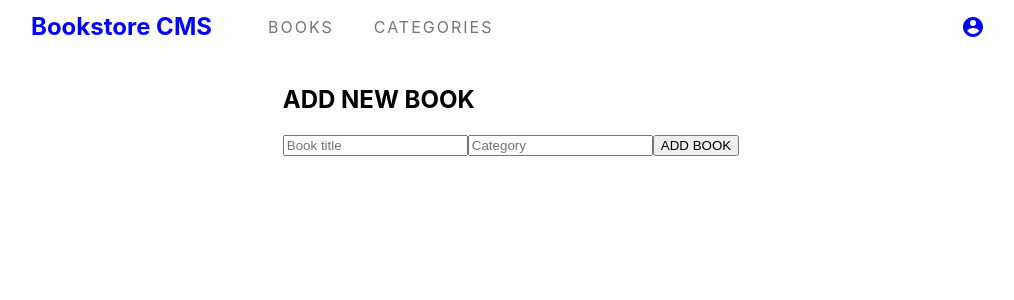
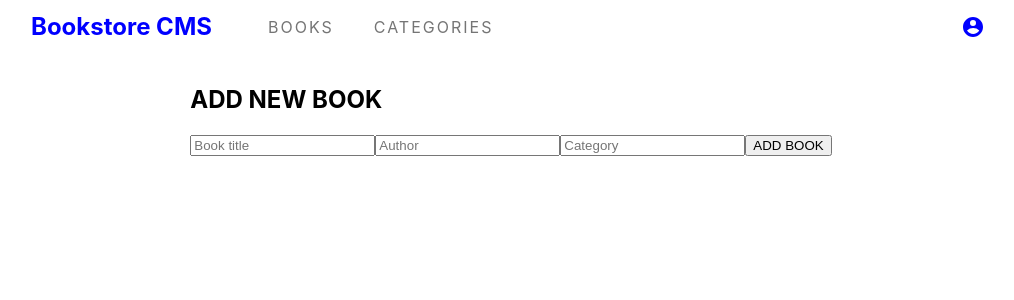
Before and after one commit to helio3197/bookstore, a React (Create React App) app: page / in a window 1280 px wide. Shown: the top 300 px of the page, without its empty margins (129-1143 px from the left). Built offline with nearby package versions, Linux system fonts and the light colour scheme.

Commit message:
Implement local state to Book component

```diff
--- a/src/components/AddBook.js
+++ b/src/components/AddBook.js
@@ -1,22 +1,51 @@
-import React, { useRef } from 'react';
+import React, { useState, useRef } from 'react';
 import { useDispatch } from 'react-redux';
 import { addBook } from '../redux/books/books';
 
 let id = 0;
 const AddBook = () => {
   const dispatch = useDispatch();
+  const [inputValues, setInputValues] = useState({});
   let titleInput = useRef(null);
   let categoryInput = useRef(null);
+  let authorInput = useRef(null);
 
   const submitHandler = (e) => {
     e.preventDefault();
+
+    const { title, author, category } = inputValues;
+
     dispatch(addBook({
-      title: titleInput.value,
-      category: (categoryInput.value !== '') ? categoryInput.value : 'category-not-provided',
+      title,
+      author,
+      category: (category !== '') ? category : 'category-not-provided',
       id: id += 1,
     }));
     titleInput.value = '';
     categoryInput.value = '';
+    authorInput.value = '';
+    setInputValues({ category: '' });
+  };
+
+  const titleHandler = (e) => {
+    setInputValues((state) => ({
+      ...state,
+      title: e.target.value,
+    }));
+  };
+
+  const authorHandler = (e) => {
+    setInputValues((state) => ({
+      ...state,
+      author: e.target.value,
+    }));
+  };
+
+  const categoryHandler = (e) => {
+    setInputValues((state) => ({
+      ...state,
+      category: e.target.value,
+    }));
   };
 
   return (
@@ -35,6 +64,18 @@ const AddBook = () => {
             placeholder="Book title"
             required
             ref={(node) => { titleInput = node; }}
+            onChange={titleHandler}
+          />
+        </label>
+        <label htmlFor="author">
+          <input
+            type="text"
+            id="author"
+            name="author"
+            placeholder="Author"
+            required
+            ref={(node) => { authorInput = node; }}
+            onChange={authorHandler}
           />
         </label>
         <label htmlFor="category">
@@ -43,6 +84,7 @@ const AddBook = () => {
             placeholder="Category"
             name="category"
             ref={(node) => { categoryInput = node; }}
+            onChange={categoryHandler}
           />
           <datalist
             id="category"
--- a/src/components/Book.js
+++ b/src/components/Book.js
@@ -83,7 +83,7 @@ Book.propTypes = {
   author: PropTypes.string.isRequired,
   progress: PropTypes.string.isRequired,
   currentChap: PropTypes.string.isRequired,
-  id: PropTypes.string.isRequired,
+  id: PropTypes.number.isRequired,
 };
 
 export default Book;
```
